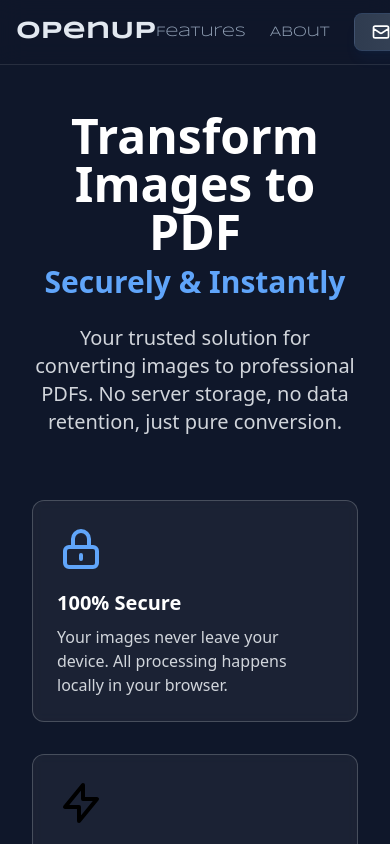
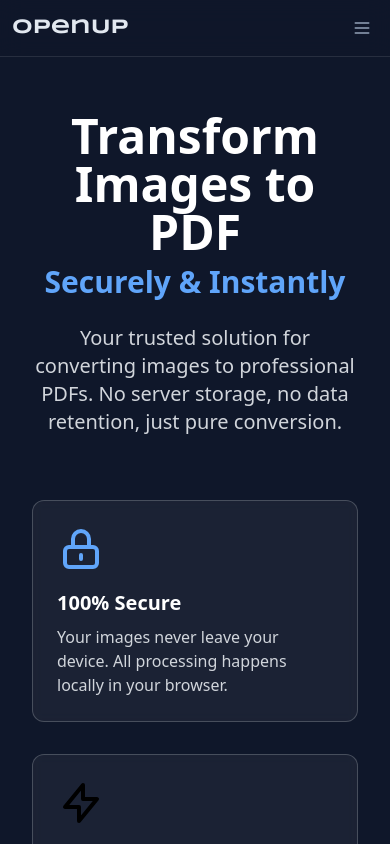
Before and after one commit to TejasMore477/OpenUp, a React (Vite) app: page / in a window 390 px wide. Shown: the top 844 px of the page. Built offline with nearby package versions, Linux system fonts and the light colour scheme.

Commit message:
style:header responsive

```diff
--- a/src/components/layout/Header.jsx
+++ b/src/components/layout/Header.jsx
@@ -1,9 +1,11 @@
 import React, { useState, useEffect } from "react";
 import { Link, useLocation } from "react-router-dom";
+import { motion, AnimatePresence } from "framer-motion";
 
 function Header() {
   const [isVisible, setIsVisible] = useState(true);
   const [lastScrollY, setLastScrollY] = useState(0);
+  const [isMobileMenuOpen, setIsMobileMenuOpen] = useState(false);
   const location = useLocation();
 
   useEffect(() => {
@@ -12,6 +14,7 @@ function Header() {
 
       if (currentScrollY > lastScrollY) {
         setIsVisible(false);
+        setIsMobileMenuOpen(false);
       } else {
         setIsVisible(true);
       }
@@ -23,55 +26,128 @@ function Header() {
     return () => window.removeEventListener("scroll", handleScroll);
   }, [lastScrollY]);
 
+  useEffect(() => {
+    setIsMobileMenuOpen(false);
+  }, [location]);
+
   const scrollToSection = (sectionId) => {
-    // First scroll to top
     window.scrollTo(0, 0);
-
-    // Then navigate to the section
     const element = document.getElementById(sectionId);
     if (element) {
       element.scrollIntoView({ behavior: 'smooth' });
     }
   };
 
+  const toggleMobileMenu = () => {
+    setIsMobileMenuOpen(!isMobileMenuOpen);
+  };
+
+  const navLinks = [
+    { to: "/features", label: "Features" },
+    { to: "/about", label: "About" }
+  ];
+
   return (
     <header
-      className={`font-Syncopate fixed top-0 left-0 right-0 z-50 transition-transform duration-300 ${
+      className={`fixed top-0 left-0 right-0 z-50 transition-transform duration-300 ${
         isVisible ? "translate-y-0" : "-translate-y-full"
       }`}
     >
       <div className="backdrop-blur-md bg-darkTheme/80 border-b border-white/10">
-        <div className="container mx-auto px-4">
-          <div className="flex items-center justify-between h-16">
-            <Link to="/" className="text-2xl font-bold text-limicMist">
+        <div className="w-full max-w-[100vw] px-3 sm:px-4">
+          <div className="flex items-center justify-between h-14 sm:h-16">
+            <Link to="/" className="font-Syncopate text-xl sm:text-2xl font-bold text-limicMist">
               OpenUp
             </Link>
-            <nav className="flex items-center gap-6 text-sm">
-              <Link
-                to="/features"
-                onClick={() => window.scrollTo(0, 0)}
-                className="text-softVoilet hover:text-limicMist transition-colors"
-              >
-                Features
-              </Link>
-              <Link
-                to="/about"
-                onClick={() => window.scrollTo(0, 0)}
-                className="text-softVoilet hover:text-limicMist transition-colors"
-              >
-                About
-              </Link>
+
+            {/* Desktop Navigation */}
+            <nav className="hidden md:flex items-center gap-4 lg:gap-6 text-sm">
+              {navLinks.map((link) => (
+                <Link
+                  key={link.to}
+                  to={link.to}
+                  onClick={() => window.scrollTo(0, 0)}
+                  className="text-softVoilet hover:text-limicMist transition-colors"
+                >
+                  {link.label}
+                </Link>
+              ))}
               <a
                 href="mailto:tejasmore477@gmail.com"
-                className="inline-flex items-center gap-2 px-4 py-2 bg-gradient-to-r from-slate-700/90 to-slate-600/90 hover:from-slate-600/90 hover:to-slate-700/90 text-white rounded-lg transition-all duration-300 shadow-lg shadow-blue-500/5 hover:shadow-blue-500/10 border border-blue-500/10"
+                className="inline-flex items-center gap-2 px-3 sm:px-4 py-1.5 sm:py-2 bg-gradient-to-r from-slate-700/90 to-slate-600/90 hover:from-slate-600/90 hover:to-slate-700/90 text-white rounded-lg transition-all duration-300 shadow-lg shadow-blue-500/5 hover:shadow-blue-500/10 border border-blue-500/10 text-sm"
               >
-                <svg className="w-5 h-5" fill="none" stroke="currentColor" viewBox="0 0 24 24">
+                <svg className="w-4 h-4 sm:w-5 sm:h-5" fill="none" stroke="currentColor" viewBox="0 0 24 24">
                   <path strokeLinecap="round" strokeLinejoin="round" strokeWidth="2" d="M3 8l7.89 5.26a2 2 0 002.22 0L21 8M5 19h14a2 2 0 002-2V7a2 2 0 00-2-2H5a2 2 0 00-2 2v10a2 2 0 002 2z" />
                 </svg>
-                Contact
+                <span className="hidden sm:inline">Contact</span>
               </a>
             </nav>
+
+            {/* Mobile Menu Button */}
+            <button
+              className="md:hidden p-1.5 text-softVoilet hover:text-limicMist transition-colors"
+              onClick={toggleMobileMenu}
+              aria-label="Toggle mobile menu"
+            >
+              <svg
+                className="w-5 h-5 sm:w-6 sm:h-6"
+                fill="none"
+                stroke="currentColor"
+                viewBox="0 0 24 24"
+              >
+                {isMobileMenuOpen ? (
+                  <path
+                    strokeLinecap="round"
+                    strokeLinejoin="round"
+                    strokeWidth="2"
+                    d="M6 18L18 6M6 6l12 12"
+                  />
+                ) : (
+                  <path
+                    strokeLinecap="round"
+                    strokeLinejoin="round"
+                    strokeWidth="2"
+                    d="M4 6h16M4 12h16M4 18h16"
+                  />
+                )}
+              </svg>
+            </button>
           </div>
+
+          {/* Mobile Navigation */}
+          <AnimatePresence>
+            {isMobileMenuOpen && (
+              <motion.nav
+                initial={{ opacity: 0, height: 0 }}
+                animate={{ opacity: 1, height: "auto" }}
+                exit={{ opacity: 0, height: 0 }}
+                transition={{ duration: 0.3 }}
+                className="md:hidden overflow-hidden"
+              >
+                <div className="py-3 space-y-3">
+                  {navLinks.map((link) => (
+                    <Link
+                      key={link.to}
+                      to={link.to}
+                      onClick={() => window.scrollTo(0, 0)}
+                      className="block text-softVoilet hover:text-limicMist transition-colors px-2 py-1.5 text-sm"
+                    >
+                      {link.label}
+                    </Link>
+                  ))}
+                  <a
+                    href="mailto:tejasmore477@gmail.com"
+                    className="inline-flex items-center gap-2 px-3 py-1.5 bg-gradient-to-r from-slate-700/90 to-slate-600/90 hover:from-slate-600/90 hover:to-slate-700/90 text-white rounded-lg transition-all duration-300 shadow-lg shadow-blue-500/5 hover:shadow-blue-500/10 border border-blue-500/10 text-sm"
+                  >
+                    <svg className="w-4 h-4" fill="none" stroke="currentColor" viewBox="0 0 24 24">
+                      <path strokeLinecap="round" strokeLinejoin="round" strokeWidth="2" d="M3 8l7.89 5.26a2 2 0 002.22 0L21 8M5 19h14a2 2 0 002-2V7a2 2 0 00-2-2H5a2 2 0 00-2 2v10a2 2 0 002 2z" />
+                    </svg>
+                    Contact
+                  </a>
+                </div>
+              </motion.nav>
+            )}
+          </AnimatePresence>
         </div>
       </div>
     </header>
```
